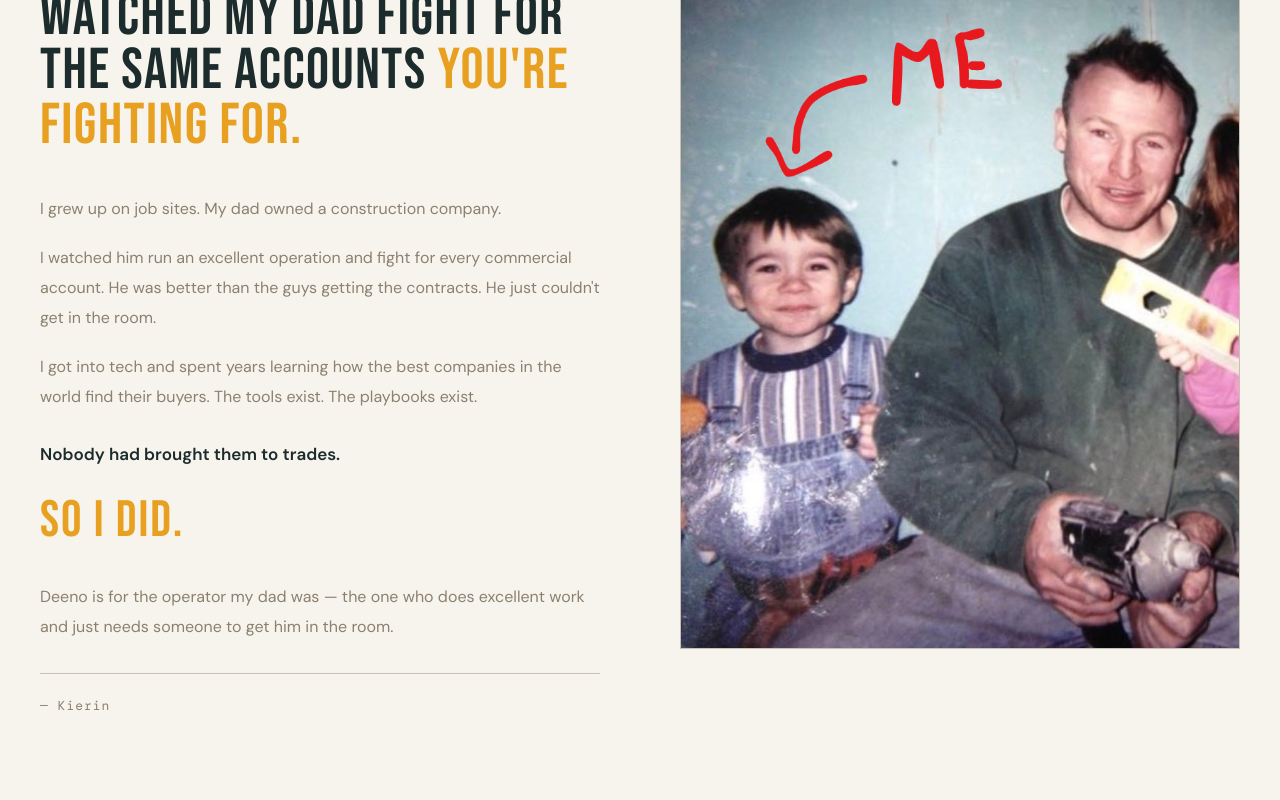
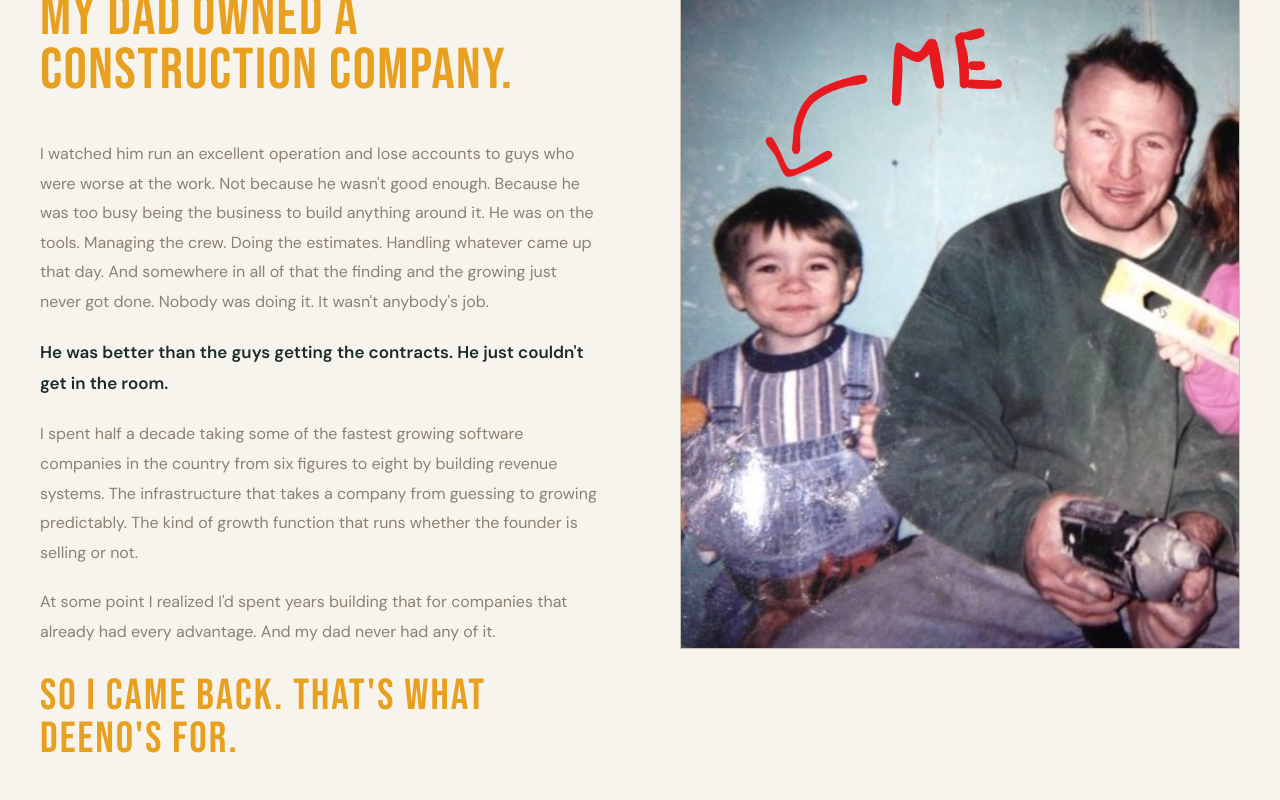
Before and after one commit to KierinF/deeno-brands, a Next.js app: page / in a window 1280 px wide. Shown: the part 2440-3240 px from the top of the page. Built offline with nearby package versions, Linux system fonts and the light colour scheme.

Commit message:
FounderSection: rewrite founder copy

```diff
--- a/app/components/FounderSection.tsx
+++ b/app/components/FounderSection.tsx
@@ -42,38 +42,37 @@ export default function FounderSection() {
               lineHeight: 0.95,
               marginBottom: 40,
             }}>
-              I built this because I watched my dad fight for the same accounts
-              <span style={{ color: "#E8A020" }}> you&apos;re fighting for.</span>
+              I grew up on job sites.<br />
+              <span style={{ color: "#E8A020" }}>My dad owned a construction company.</span>
             </h2>
 
             <div style={{ display: "flex", flexDirection: "column", gap: 20, color: "#8C8070", fontSize: 16, lineHeight: 1.85 }}>
-              <p>I grew up on job sites. My dad owned a construction company.</p>
               <p>
-                I watched him run an excellent operation and fight for every commercial account. He was better than the guys getting the contracts. He just couldn&apos;t get in the room.
+                I watched him run an excellent operation and lose accounts to guys who were worse at the work. Not because he wasn&apos;t good enough. Because he was too busy being the business to build anything around it. He was on the tools. Managing the crew. Doing the estimates. Handling whatever came up that day. And somewhere in all of that the finding and the growing just never got done. Nobody was doing it. It wasn&apos;t anybody&apos;s job.
+              </p>
+              <p style={{ color: "#1C2B2B", fontWeight: 600, fontSize: 17 }}>
+                He was better than the guys getting the contracts. He just couldn&apos;t get in the room.
               </p>
               <p>
-                I got into tech and spent years learning how the best companies in the world find their buyers. The tools exist. The playbooks exist.
+                I spent half a decade taking some of the fastest growing software companies in the country from six figures to eight by building revenue systems. The infrastructure that takes a company from guessing to growing predictably. The kind of growth function that runs whether the founder is selling or not.
               </p>
-              <p style={{ color: "#1C2B2B", fontWeight: 600, fontSize: 17, marginTop: 8 }}>
-                Nobody had brought them to trades.
+              <p>
+                At some point I realized I&apos;d spent years building that for companies that already had every advantage. And my dad never had any of it.
               </p>
               <p style={{
                 fontFamily: "'Bebas Neue', sans-serif",
-                fontSize: "clamp(32px, 4vw, 52px)",
+                fontSize: "clamp(28px, 3.4vw, 44px)",
                 color: "#E8A020",
                 letterSpacing: "2px",
                 lineHeight: 1,
-                marginTop: 4,
+                marginTop: 8,
                 marginBottom: 8,
               }}>
-                So I did.
-              </p>
-              <p style={{ color: "#8C8070", marginTop: 8 }}>
-                Deeno is for the operator my dad was — the one who does excellent work and just needs someone to get him in the room.
+                So I came back. That&apos;s what Deeno&apos;s for.
               </p>
               <div style={{ marginTop: 12, paddingTop: 20, borderTop: "1px solid #C8C1B3" }}>
                 <div style={{ fontFamily: "'DM Mono', monospace", fontSize: 13, color: "#8C8070", letterSpacing: "1px" }}>
-                  — Kierin
+                  — Kierin, Founder of Deeno
                 </div>
               </div>
             </div>
```
